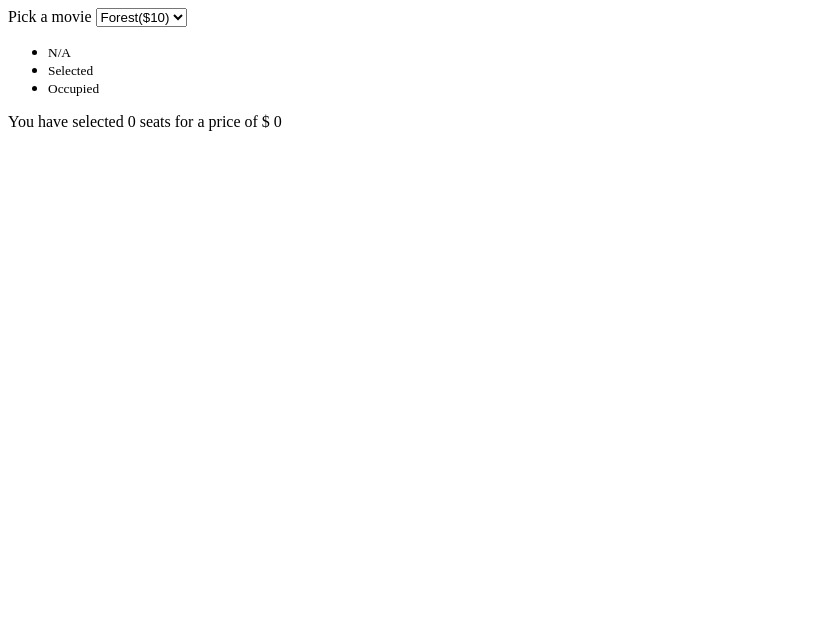
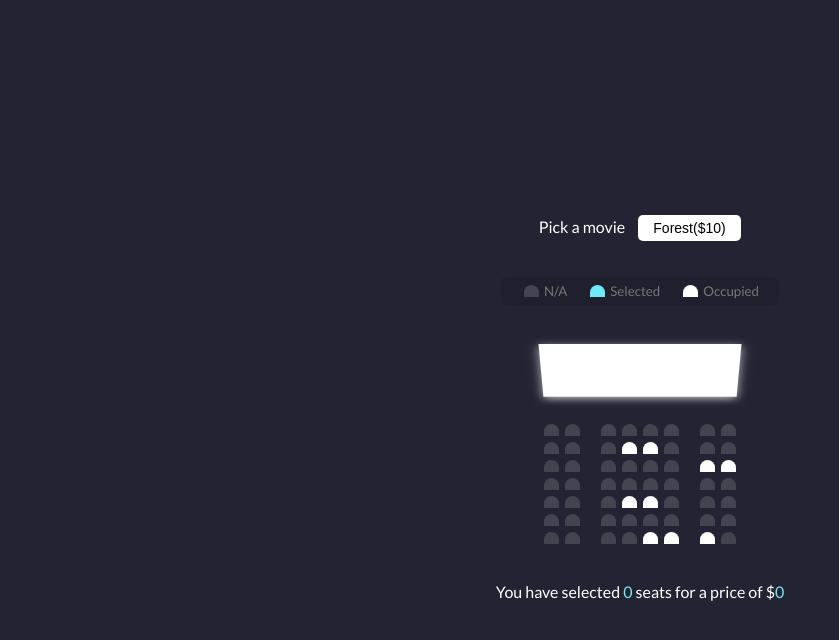
Before and after one commit to mjeanty/movie-seat-booking, a plain HTML site: page index.html in a window 1280 px wide. Shown: the whole page, without its empty margins (0-839 px from the left). Drawn offline with Linux system fonts and the light colour scheme.

Commit message:
basic seat selection, and addition added in JS

```diff
--- a/index.html
+++ b/index.html
@@ -9,14 +9,13 @@
 <body>
     <div class="movie-container">
         <label> Pick a movie</label>
-        <select id="movies" >
+        <select id="movie" >
             <option value="10">Forest($10)</option>
             <option value="12">Croft($12)</option>
             <option value="8">Race($8)</option>
             <option value="9">Haha($9)</option>
         </select>
      </div>
-
 <ul class="showcase">
       <li>
         <div class="seat"></div>
@@ -109,7 +108,9 @@
 
      </div>
 
-     <p class=""text>You have selected <span id="count">0</span> seats for a price of $ <span id="total">0</span></p>
+     <p class="text">
+        You have selected <span id="count">0</span> seats for a price of $<span id="total">0</span>
+      </p>
 
 
 
--- a/script.js
+++ b/script.js
@@ -0,0 +1,37 @@
+const container = document.querySelector('.container')
+const seats = document.querySelectorAll('.row .seat:not(.occupied)')
+const count = document.getElementById('count')
+const total = document.getElementById('total')
+const movieSelect = document.getElementById('movie')
+
+let ticketPrice = +movieSelect.value
+
+//update the total and count
+function updateSelectedCount() {
+    const selectedSeats = document.querySelectorAll('.row .seat.selected')
+
+    const selectedSeatsCount = selectedSeats.length
+    count.innerText = selectedSeatsCount
+    total.innerText =selectedSeatsCount *ticketPrice
+}
+
+
+// movie select event
+movieSelect.addEventListener('change', e=>{
+    ticketPrice = +e.target.value
+    updateSelectedCount()
+})
+
+//seat click event
+container .addEventListener('click', e =>{
+   if   (
+        e.target.classList.contains('seat')&&
+        !e.target.classList.contains('occupied')
+   )    {
+        e.target.classList.toggle('selected')
+        updateSelectedCount()
+
+        }
+
+
+})
--- a/style.css
+++ b/style.css
@@ -0,0 +1,115 @@
+@import url('https://fonts.googleapis.com/css?family=Lato&display=swap');
+
+* {
+  box-sizing: border-box;
+}
+
+body {
+  background-color: #242333;
+  color: #fff;
+  display: flex;
+  flex-direction: column;
+  align-items: center;
+  justify-content: center;
+  height: 100vh;
+  font-family: 'Lato', sans-serif;
+  margin: 0;
+}
+
+.movie-container {
+  margin: 20px 0;
+}
+
+.movie-container select {
+  background-color: #fff;
+  border: 0;
+  border-radius: 5px;
+  font-size: 14px;
+  margin-left: 10px;
+  padding: 5px 15px 5px 15px;
+  -moz-appearance: none;
+  -webkit-appearance: none;
+  appearance: none;
+}
+
+.container {
+  perspective: 1000px;
+  margin-bottom: 30px;
+}
+
+.seat {
+  background-color: #444451;
+  height: 12px;
+  width: 15px;
+  margin: 3px;
+  border-top-left-radius: 10px;
+  border-top-right-radius: 10px;
+}
+
+.seat.selected {
+  background-color: #6feaf6;
+}
+
+.seat.occupied {
+  background-color: #fff;
+}
+
+.seat:nth-of-type(2) {
+  margin-right: 18px;
+}
+
+.seat:nth-last-of-type(2) {
+  margin-left: 18px;
+}
+
+.seat:not(.occupied):hover {
+  cursor: pointer;
+  transform: scale(1.2);
+}
+
+.showcase .seat:not(.occupied):hover {
+  cursor: default;
+  transform: scale(1);
+}
+
+.showcase {
+  background: rgba(0, 0, 0, 0.1);
+  padding: 5px 10px;
+  border-radius: 5px;
+  color: #777;
+  list-style-type: none;
+  display: flex;
+  justify-content: space-between;
+}
+
+.showcase li {
+  display: flex;
+  align-items: center;
+  justify-content: center;
+  margin: 0 10px;
+}
+
+.showcase li small {
+  margin-left: 2px;
+}
+
+.row {
+  display: flex;
+}
+
+.screen {
+  background-color: #fff;
+  height: 70px;
+  width: 100%;
+  margin: 15px 0;
+  transform: rotateX(-45deg);
+  box-shadow: 0 3px 10px rgba(255, 255, 255, 0.7);
+}
+
+p.text {
+  margin: 5px 0;
+}
+
+p.text span {
+  color: #6feaf6;
+}
```
Lines whose indentation alone changed are shown as unchanged.
